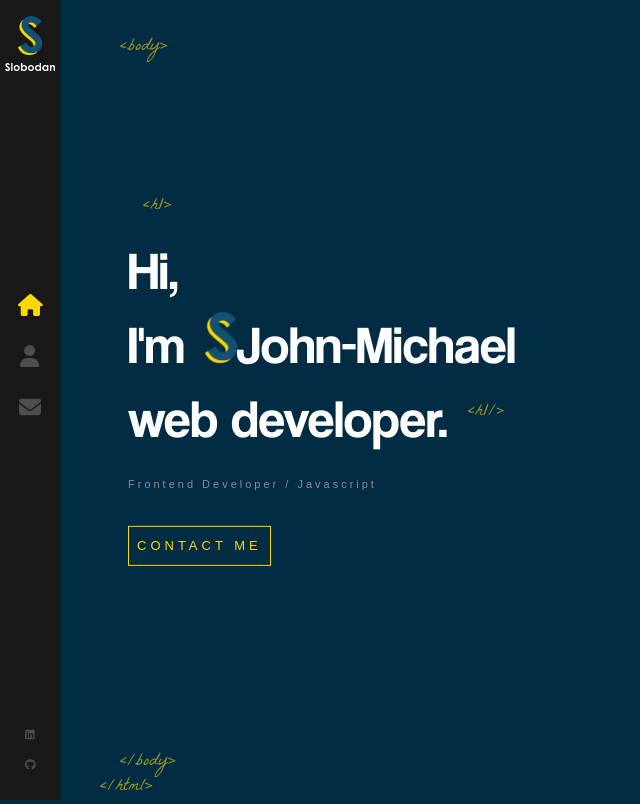
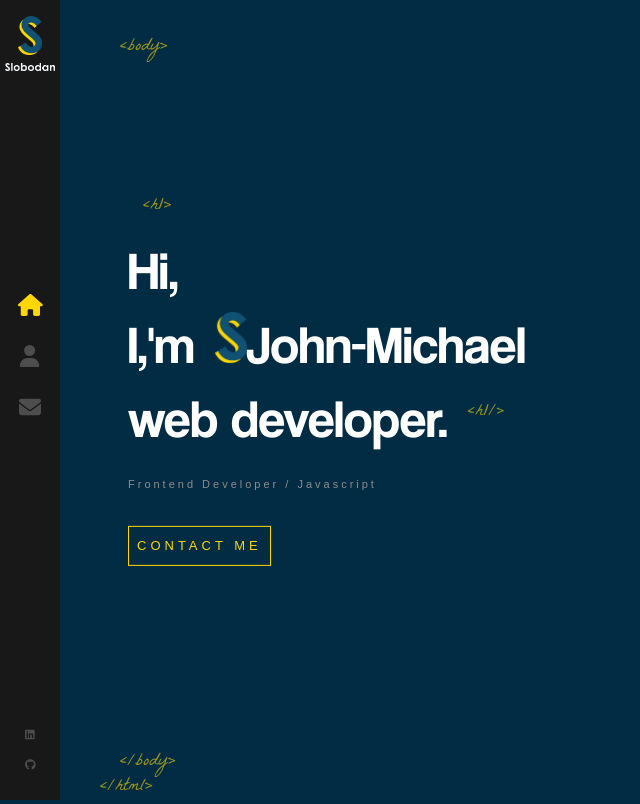
Before and after one commit to JMNagy/portfolio-react, a React (Create React App) app: page / in a window 1280 px wide. Shown: the whole page, without its empty margins (0-640 px from the left). Built offline with nearby package versions, Linux system fonts and the light colour scheme.

Commit message:
Added  link to animated letters in homepage index.

```diff
--- a/src/components/AnimatedLetters/index.js
+++ b/src/components/AnimatedLetters/index.js
@@ -4,7 +4,7 @@ const AnimatedLetters = ({ letterClass, strArray, idx }) => {
   return (
     <span>
       {strArray.map((char, i) => (
-        <span key={char + i} className={`${letterClass} _${i + inx}`}>
+        <span key={char + i} className={`${letterClass} _${i + idx}`}>
           {char}
         </span>
       ))}
--- a/src/components/Home/index.js
+++ b/src/components/Home/index.js
@@ -1,17 +1,50 @@
+import { useState } from 'react'
 import { Link } from 'react-router-dom'
 import LogoTitle from '../../assets/images/logo-s.png'
+import AnimatedLetters from '../AnimatedLetters'
 import './index.scss'
 
 const Home = () => {
+  const [letterClass, setLetterClass] = useState('text-animate')
+  const nameArray = ['J', 'o', 'h', 'n', '-', 'M', 'i', 'c', 'h', 'a', 'e', 'l']
+  const jobArray = [
+    'w',
+    'e',
+    'b',
+    ' ',
+    'd',
+    'e',
+    'v',
+    'e',
+    'l',
+    'o',
+    'p',
+    'e',
+    'r',
+    '.',
+  ]
+
   return (
     <div className="container home-page">
       <div className="text-zone">
         <h1>
-          Hi, <br /> I'm
+          <span className={letterClass}>H</span>
+          <span className={`${letterClass} _12`}>i,</span>
+          <br />
+          <span className={`${letterClass} _13`}>I,</span>
+          <span className={`${letterClass} _14`}>'m</span>
           <img src={LogoTitle} alt="developer" />
-          John-Michael
+          <AnimatedLetters
+            letterClass={letterClass}
+            strArray={nameArray}
+            idx={15}
+          />
           <br />
-          web developer.
+          <AnimatedLetters
+            letterClass={letterClass}
+            strArray={jobArray}
+            idx={27}
+          />
         </h1>
         <h2>Frontend Developer / Javascript</h2>
         <Link to="/contact" className="flat-button">
```
